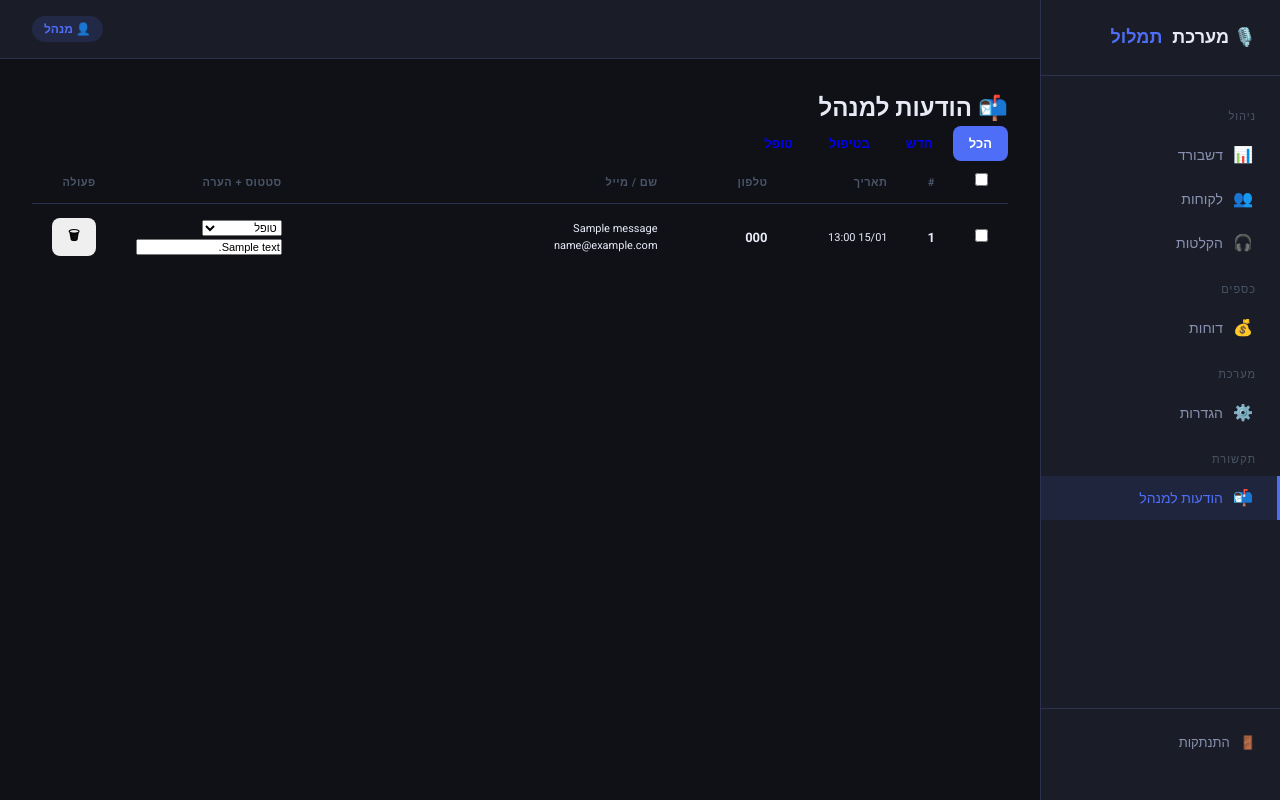
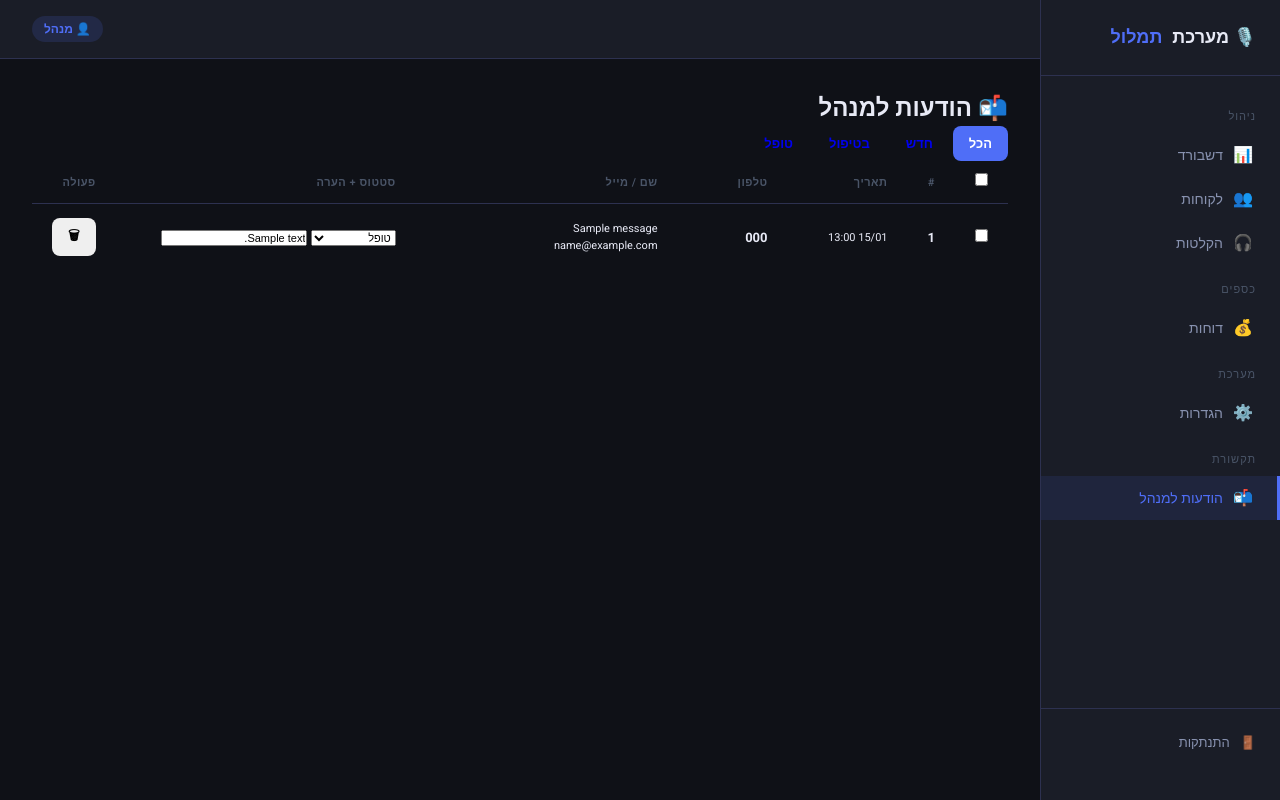
Before and after one commit to saryDavidovich/phone-transcription, a Flask app: page /admin/messages in a window 1280 px wide. Run offline with Flask 3, Linux system fonts and the light colour scheme; a user stored in the database is signed in; tables that the repository leaves empty hold one stand-in row (values such as "Sample post").

Commit message:
Update manager_messages.html

```diff
--- a/templates/admin/manager_messages.html
+++ b/templates/admin/manager_messages.html
@@ -76,15 +76,15 @@
       </td>
 
       <!-- סטטוס + הערה inline -->
-      <td>
-        <form method="POST" action="{{ url_for('admin.update_message_status', id=msg.id) }}" class="d-flex flex-column gap-1">
-          <div class="d-flex gap-1">
-          <select name="status" class="form-select form-select-sm" onchange="this.form.submit()" style="font-size:11px;width:80px;flex-shrink:0">
+      <td style="min-width:300px">
+        <form method="POST" action="{{ url_for('admin.update_message_status', id=msg.id) }}">
+          <div class="d-flex gap-1 align-items-center">
+            <select name="status" class="form-select form-select-sm" onchange="this.form.submit()" style="font-size:11px;width:85px;flex-shrink:0">
               <option value="new"         {{ 'selected' if msg.status == 'new' }}>חדש</option>
               <option value="in_progress" {{ 'selected' if msg.status == 'in_progress' }}>בטיפול</option>
               <option value="done"        {{ 'selected' if msg.status == 'done' }}>טופל</option>
             </select>
-          <input type="text" name="admin_note" class="form-control form-control-sm"
+            <input type="text" name="admin_note" class="form-control form-control-sm flex-grow-1"
                    placeholder="הערה..." value="{{ msg.admin_note or '' }}"
                    style="font-size:11px"
                    onblur="this.form.submit()">
```
Lines whose indentation alone changed are shown as unchanged.
